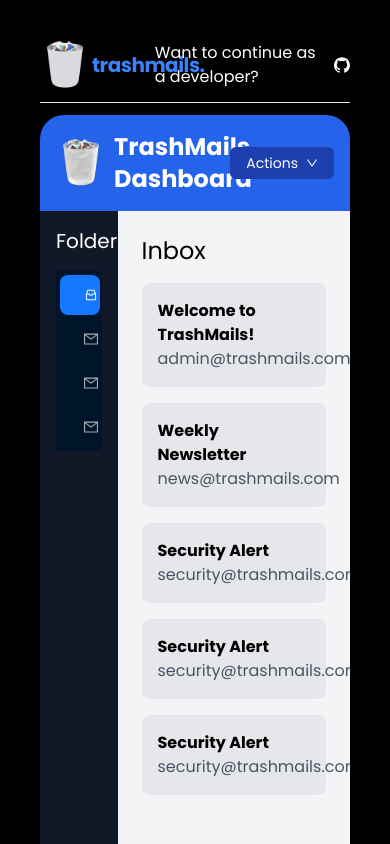
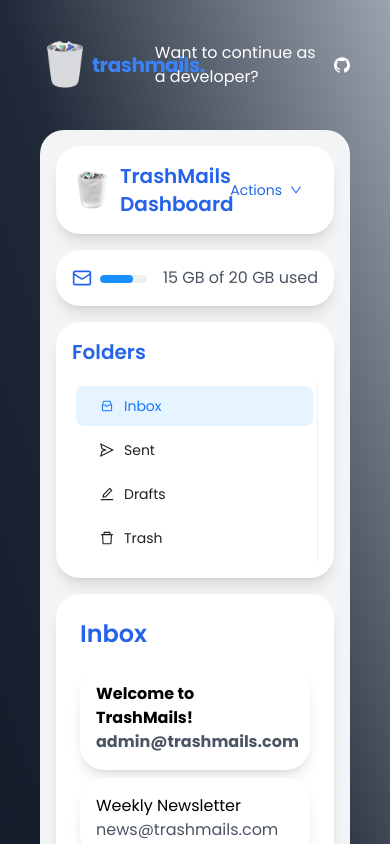
Before and after one commit to utkarsh125/antd-client, a Next.js app: page /dashboard in a window 390 px wide. Shown: the top 844 px of the page. Built offline with nearby package versions, Linux system fonts and the light colour scheme.

Commit message:
Dashboard made responsive. TODO: Need to check Redux

```diff
--- a/package.json
+++ b/package.json
@@ -10,12 +10,14 @@
   },
   "dependencies": {
     "@ant-design/icons": "^5.4.0",
+    "@reduxjs/toolkit": "^2.2.7",
     "antd": "^5.19.4",
     "gsap": "^3.12.5",
     "lucide-react": "^0.424.0",
     "next": "14.2.5",
     "react": "^18",
-    "react-dom": "^18"
+    "react-dom": "^18",
+    "react-redux": "^9.1.2"
   },
   "devDependencies": {
     "@types/node": "^20",
--- a/src/app/components/DashboardPage.tsx
+++ b/src/app/components/DashboardPage.tsx
@@ -1,45 +1,50 @@
 "use client";
 
-import { Button, Dropdown, Menu, Modal } from "antd";
-import { MailOutlined, PlusOutlined, SettingOutlined } from "@ant-design/icons";
-import React, { useState } from "react";
+import { Button, Dropdown, Menu, Modal, Progress } from "antd";
+import {
+  DeleteOutlined,
+  DownOutlined,
+  EditOutlined,
+  InboxOutlined,
+  PlusOutlined,
+  SendOutlined,
+  SettingOutlined,
+} from "@ant-design/icons";
+import { useDispatch, useSelector } from "react-redux";
 
-import { DownOutlined } from '@ant-design/icons';
 import Image from "next/image";
-import { InboxOutlined } from "@ant-design/icons";
-import { MenuProps } from "antd";
+import { LucideMail } from "lucide-react";
+import type { MenuProps } from "antd";
+import React from "react";
+import { RootState } from "../redux/store";
+import { selectEmail } from "../redux/features/emailSlice";
+import { setActiveFolder } from "../redux/features/folderSlice";
 
 const DashboardPage: React.FC = () => {
-  const [isModalVisible, setIsModalVisible] = useState(false);
-  const [selectedEmail, setSelectedEmail] = useState<string | null>(null);
+  const dispatch = useDispatch();
+  const emails = useSelector((state: RootState) => state.email.emails);
+  const selectedEmailId = useSelector((state: RootState) => state.email.selectedEmailId);
+  const activeFolder = useSelector((state: RootState) => state.folder.activeFolder);
 
-  const emails = [
-    { id: "1", subject: "Welcome to TrashMails!", sender: "admin@trashmails.com", body: "This is your first email!" },
-    { id: "2", subject: "Weekly Newsletter", sender: "news@trashmails.com", body: "Here are some updates for you." },
-    { id: "3", subject: "Security Alert", sender: "security@trashmails.com", body: "Unusual login activity detected." },
-    { id: "4", subject: "Security Alert", sender: "security@trashmails.com", body: "Unusual login activity detected." },
-    { id: "5", subject: "Security Alert", sender: "security@trashmails.com", body: "Unusual login activity detected." },
-  ];
+  const filteredEmails = emails.filter((email) => email.folder === activeFolder);
 
   const showEmail = (id: string) => {
-    setSelectedEmail(id);
-    setIsModalVisible(true);
+    dispatch(selectEmail(id));
   };
 
   const closeModal = () => {
-    setIsModalVisible(false);
-    setSelectedEmail(null);
+    dispatch(selectEmail(""));
   };
 
   const renderEmailList = () => (
     <ul>
-      {emails.map((email) => (
+      {filteredEmails.map((email) => (
         <li
           key={email.id}
-          className="mb-4 p-4 rounded-lg bg-gray-200 cursor-pointer hover:bg-gray-300"
+          className={`mb-2 p-4 rounded-3xl bg-white shadow-lg cursor-pointer hover:bg-blue-50 ${email.read ? '' : 'font-bold'}`}
           onClick={() => showEmail(email.id)}
         >
-          <h4 className="font-bold">{email.subject}</h4>
+          <h4>{email.subject}</h4>
           <p className="text-gray-600">{email.sender}</p>
         </li>
       ))}
@@ -47,7 +52,7 @@ const DashboardPage: React.FC = () => {
   );
 
   const renderEmailContent = () => {
-    const email = emails.find((email) => email.id === selectedEmail);
+    const email = emails.find((email) => email.id === selectedEmailId);
     if (!email) return null;
 
     return (
@@ -59,56 +64,63 @@ const DashboardPage: React.FC = () => {
     );
   };
 
-  const menu: MenuProps['items'] = [
+  const menuItems: MenuProps["items"] = [
     {
-      label: 'New Mail',
-      key: '1',
+      label: "New Mail",
+      key: "1",
       icon: <PlusOutlined />,
-      onClick: () => setIsModalVisible(true),
+      onClick: () => dispatch(selectEmail("new")),
     },
     {
-      label: 'Settings',
-      key: '2',
+      label: "Settings",
+      key: "2",
       icon: <SettingOutlined />,
-    }
+    },
   ];
 
   return (
-    <div className="min-h-screen flex flex-col ">
+    <div className="min-h-screen rounded-3xl mt-10 flex flex-col bg-gray-100 p-4 lg:p-6">
       {/* Header */}
-      <header className="bg-blue-600 p-4 flex justify-between items-center rounded-t-3xl">
+      <header className="bg-white p-4 rounded-3xl shadow-lg flex justify-between items-center mb-4">
         <div className="flex items-center gap-2">
-            <Image src="/hero.png" height={50} width={50} alt="logo"/>
-            <h1 className="text-2xl text-white font-bold">TrashMails Dashboard</h1>
+          <Image src="/hero.png" height={40} width={40} alt="logo" />
+          <h1 className="text-xl text-blue-600 font-semibold">TrashMails Dashboard</h1>
         </div>
-        <Dropdown menu={{ items: menu }} trigger={['click']}>
-          <Button className="text-white bg-blue-800 hover:bg-blue-700" type="text">
+        <Dropdown menu={{ items: menuItems }} trigger={["click"]}>
+          <Button className="text-blue-600" type="text">
             Actions <DownOutlined />
           </Button>
         </Dropdown>
       </header>
 
+      {/* Storage Bar */}
+      <div className="bg-white p-4 rounded-3xl shadow-lg flex items-center mb-4">
+        <LucideMail className="text-blue-600 mr-2" size={20} />
+        <Progress percent={70} showInfo={false} strokeColor="#1890ff" className="flex-1" />
+        <span className="ml-4 text-gray-600">15 GB of 20 GB used</span>
+      </div>
+
       {/* Main Content */}
-      <div className="flex flex-1">
+      <div className="flex flex-1 flex-col lg:flex-row">
         {/* Sidebar */}
-        <aside className="w-1/4 bg-gray-900 text-white p-4 rounded-bl-3xl">
-          <h2 className="text-xl mb-4">Folders</h2>
+        <aside className="w-full lg:w-64 bg-white p-4 rounded-3xl shadow-lg mb-4 lg:mb-0 lg:mr-4">
+          <h2 className="text-xl text-blue-600 font-semibold mb-4">Folders</h2>
           <Menu
-            theme="dark"
             mode="inline"
             defaultSelectedKeys={["inbox"]}
+            onSelect={({ key }) => dispatch(setActiveFolder(key as "inbox" | "sent" | "drafts" | "trash"))}
             items={[
               { key: "inbox", icon: <InboxOutlined />, label: "Inbox" },
-              { key: "sent", icon: <MailOutlined />, label: "Sent" },
-              { key: "drafts", icon: <MailOutlined />, label: "Drafts" },
-              { key: "trash", icon: <MailOutlined />, label: "Trash" },
+              { key: "sent", icon: <SendOutlined />, label: "Sent" },
+              { key: "drafts", icon: <EditOutlined />, label: "Drafts" },
+              { key: "trash", icon: <DeleteOutlined />, label: "Trash" },
             ]}
           />
         </aside>
 
         {/* Email List */}
-        <main className="flex-1 p-6 bg-gray-100 overflow-y-auto rounded-br-3xl">
-          <h2 className="text-2xl mb-4">Inbox</h2>
+        <main className="flex-1 p-6 bg-white rounded-3xl shadow-lg overflow-y-auto">
+          <h2 className="text-2xl mb-4 text-blue-600 font-semibold capitalize">{activeFolder}</h2>
           {renderEmailList()}
         </main>
       </div>
@@ -116,13 +128,14 @@ const DashboardPage: React.FC = () => {
       {/* Email View Modal */}
       <Modal
         title="Email Content"
-        visible={isModalVisible}
+        visible={!!selectedEmailId}
         onCancel={closeModal}
         footer={[
           <Button key="close" onClick={closeModal}>
             Close
           </Button>,
         ]}
+        className="rounded-3xl"
       >
         {renderEmailContent()}
       </Modal>
--- a/src/app/components/Features.tsx
+++ b/src/app/components/Features.tsx
@@ -56,10 +56,10 @@ const Features: React.FC = () => {
             xl={6}     // Four columns on extra-large screens
           >
             <Card
-              hoverable
-              className="transition-transform transform hover:scale-105 bg-white"
+              // hoverable
+              className="bg-white"
               style={{ borderRadius: '12px', overflow: 'hidden' }}
-              bodyStyle={{ padding: '24px', textAlign: 'center' }}
+              // bodyStyle={{ padding: '24px', textAlign: 'center' }} //deprecated
             >
               <div className="flex flex-col items-center mb-4">
                 <div className="text-blue-500 mb-4">{feature.icon}</div>
--- a/src/app/components/Navbar.tsx
+++ b/src/app/components/Navbar.tsx
@@ -32,7 +32,7 @@ const Navbar: React.FC = () => {
         },
       }}
     >
-      <div className="flex justify-between items-center py-4 px-6 bg-black">
+      <div className="flex justify-between items-center py-4 px-6 rounded-3xl mb-5">
         <div className="flex gap-2 items-center">
           <Image src="/trash-mail.png" width={50} height={50} alt="logo" />
           <h2 className="text-xl tracking-tight font-bold text-blue-500">
--- a/src/app/dashboard/page.tsx
+++ b/src/app/dashboard/page.tsx
@@ -1,13 +1,19 @@
+"use client"
+
 import DashboardPage from '../components/DashboardPage'
+import { Provider } from 'react-redux'
 import React from 'react'
 import TopView from '../components/TopView'
+import { store } from '../redux/store'
 
 const page = () => {
   return (
     <div>
         <TopView />
-        <hr  className='my-3'/>
-        <DashboardPage />
+        <Provider store={store}>
+          <DashboardPage />
+        </Provider>
+
     </div>
   )
 }
--- a/src/app/layout.tsx
+++ b/src/app/layout.tsx
@@ -1,9 +1,8 @@
 import "./globals.css";
 
-// import { Inter } from "next/font/google";
 import type { Metadata } from "next";
-
-// const inter = Inter({ subsets: ["latin"] });
+// import { Provider } from "react-redux";
+import { store } from "./redux/store";
 
 export const metadata: Metadata = {
   title: "trashmails",
@@ -17,7 +16,11 @@ export default function RootLayout({
 }>) {
   return (
     <html lang="en">
-      <body className="mx-10 my-10 bg-black">{children}</body>
+      <body className="mx-10 my-10 bg-gradient-to-tr from-gray-900 via-gray-800 to-gray-400">
+        {/* <Provider store={store}> */}
+          {children}
+        {/* </Provider> */}
+      </body>
     </html>
   );
 }
--- /dev/null
+++ b/src/app/redux/features/emailSlice.ts
@@ -0,0 +1,45 @@
+import { PayloadAction, createSlice } from '@reduxjs/toolkit';
+
+interface Email {
+  id: string;
+  subject: string;
+  sender: string;
+  body: string;
+  read: boolean;
+  folder: 'inbox' | 'sent' | 'drafts' | 'trash';
+}
+
+interface EmailState {
+  emails: Email[];
+  selectedEmailId: string | null;
+}
+
+const initialState: EmailState = {
+  emails: [
+    { id: '1', subject: 'Welcome to TrashMails!', sender: 'admin@trashmails.com', body: 'This is your first email!', read: false, folder: 'inbox' },
+    { id: '2', subject: 'Weekly Newsletter', sender: 'news@trashmails.com', body: 'Here are some updates for you.', read: true, folder: 'inbox' },
+    { id: '3', subject: 'Security Alert', sender: 'security@trashmails.com', body: 'Unusual login activity detected.', read: true, folder: 'inbox' },
+    { id: '4', subject: 'Monthly Report', sender: 'reports@trashmails.com', body: 'Here is your monthly report.', read: false, folder: 'inbox' },
+    { id: '5', subject: 'Draft Email', sender: 'me@trashmails.com', body: 'This is a draft email.', read: true, folder: 'drafts' },
+    { id: '6', subject: 'Sent Email', sender: 'me@trashmails.com', body: 'This is a sent email.', read: true, folder: 'sent' },
+  ],
+  selectedEmailId: null,
+};
+
+export const emailSlice = createSlice({
+  name: 'email',
+  initialState,
+  reducers: {
+    selectEmail: (state, action: PayloadAction<string | null>) => {
+      state.selectedEmailId = action.payload;
+    },
+    markAsRead: (state, action: PayloadAction<string | null>) => {
+      const email = state.emails.find(email => email.id === action.payload);
+      if (email) email.read = true;
+    },
+  },
+});
+
+export const { selectEmail, markAsRead } = emailSlice.actions;
+
+export default emailSlice.reducer;
--- /dev/null
+++ b/src/app/redux/features/folderSlice.ts
@@ -0,0 +1,23 @@
+import { PayloadAction, createSlice } from '@reduxjs/toolkit';
+
+interface FolderState {
+  activeFolder: 'inbox' | 'sent' | 'drafts' | 'trash';
+}
+
+const initialState: FolderState = {
+  activeFolder: 'inbox',
+};
+
+export const folderSlice = createSlice({
+  name: 'folder',
+  initialState,
+  reducers: {
+    setActiveFolder: (state, action: PayloadAction<FolderState['activeFolder']>) => {
+      state.activeFolder = action.payload;
+    },
+  },
+});
+
+export const { setActiveFolder } = folderSlice.actions;
+
+export default folderSlice.reducer;
--- /dev/null
+++ b/src/app/redux/store.ts
@@ -0,0 +1,13 @@
+import { configureStore } from '@reduxjs/toolkit';
+import emailReducer from './features/emailSlice';
+import folderReducer from './features/folderSlice';
+
+export const store = configureStore({
+  reducer: {
+    email: emailReducer,
+    folder: folderReducer,
+  },
+});
+
+export type RootState = ReturnType<typeof store.getState>;
+export type AppDispatch = typeof store.dispatch;
```
Also changed, not shown: 1 other file (tests, documents, lock files or other folders).
